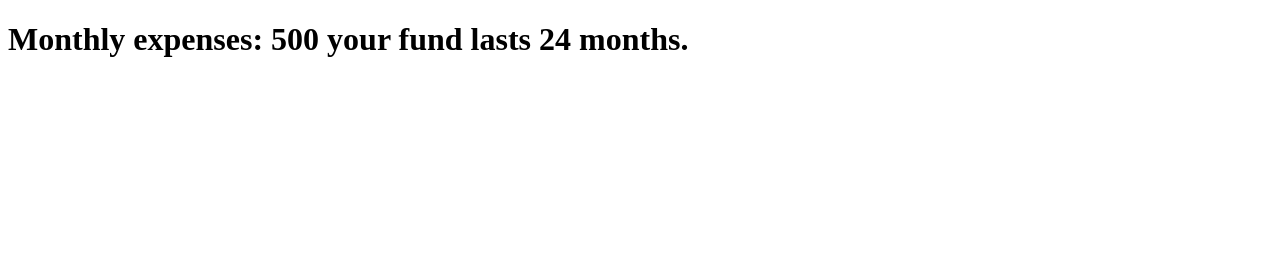
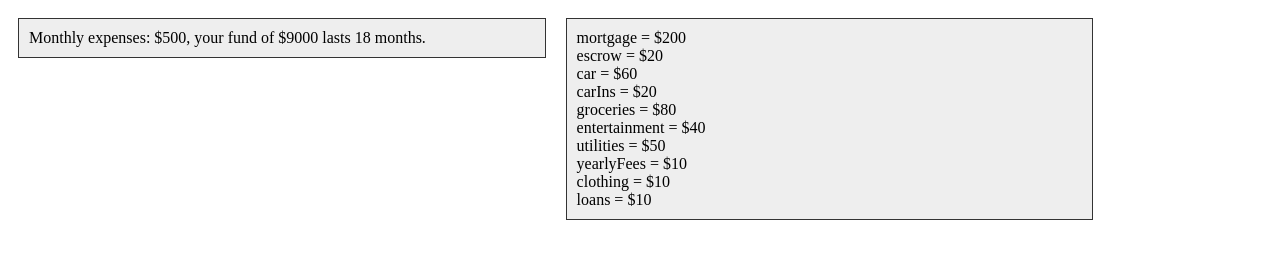
Before and after one commit to casktCase/diFund, a plain HTML site: page index.html in a window 1280 px wide. Drawn offline with Linux system fonts and the light colour scheme.

Commit message:
Adding css style and reporting expenses on display results

```diff
--- /dev/null
+++ b/css/style-site.css
@@ -0,0 +1,18 @@
+ul {
+    list-style: none;
+    padding: 10px;
+    margin: 10px;
+    width: 40%;
+    float: left;
+    border: 1px solid #333;
+    background: #eee;
+}
+
+.total{
+    padding: 10px;
+    margin: 10px;
+    width: 40%;
+    float: left;
+    border: 1px solid #333;
+    background: #eee;
+}
--- a/index.html
+++ b/index.html
@@ -4,11 +4,14 @@
 
 <head>
     <title>-DiFund- Disaster Fund Calculaor</title>
+    <link rel="stylesheet" href="css/style-site.css" />
 </head>
 
 <body>
-    <h1 id="xpns">Monthly Expenses</h1>
+    <div id="total" class="total">Total</div>
+    <ul id="expenses">Expenses</ul>
     <script src="js/start.js"></script>
+
 </body>
 
 
--- a/js/start.js
+++ b/js/start.js
@@ -1,16 +1,14 @@
 //disaster fund calculator
 //input a fixed amount of money, recurring expenses, and calculate how long you can live.
-//Designed as a lightweight js web app first, eventually use js display frameworks.
-//may keep it extra simple, roadmap might build in ways to enable/disable expenses
-//and configure current static vars.  Time/scheduling aspect and addition of other
-//than monthly expeses
 
 //master function
 function init() {
 
+    var diFund = 9000;
+
     var sum = expensesMonthly();
-    var mos = calculateMonths(sum);
-    document.getElementById("xpns").innerHTML = " Monthly expenses: " + sum + " your fund lasts " + mos + " months.";
+    var mos = calculateMonths(sum, diFund);
+    document.getElementById("total").innerHTML = " Monthly expenses: $" + sum + ", your fund of $" + diFund + " lasts " + mos + " months.";
 
 }
 
@@ -18,10 +16,9 @@ function init() {
 //know hw many months it will last
 //todo: make expenses function send data via param
 //make the result a float
-function calculateMonths(exps) {
+//generalize function so someone can choose other time frame like weeks
+function calculateMonths(exps, diFund) {
 
-    //disaster fund total static at first, will be input
-    var diFund = 12000;
     var total = 0;
     total = diFund / exps;
     return total;
@@ -46,13 +43,28 @@ function expensesMonthly() {
     expenses[9] = { prop1: "loans", prop2: 10 };
 
     expenses.forEach(function (value, index, arry) {
+
         sum += value.prop2;
     });
 
+    listExpenses(expenses);
     return sum;
 
 }
 
+//takes the expense list and displays it in a ul
+function listExpenses(expenses) {
+
+    var list = "";
+    expenses.forEach(function (value, index, arry) {
+
+        list += "<li>" + value.prop1 + " = $" + value.prop2 + "</li>";
+    });
+    document.getElementById("expenses").innerHTML = list;
+
+}
+
+//wait until the page contents are loaded before firing init.
 window.onload = function () {
     init();
 }
```
Also changed, not shown: 1 other file.
